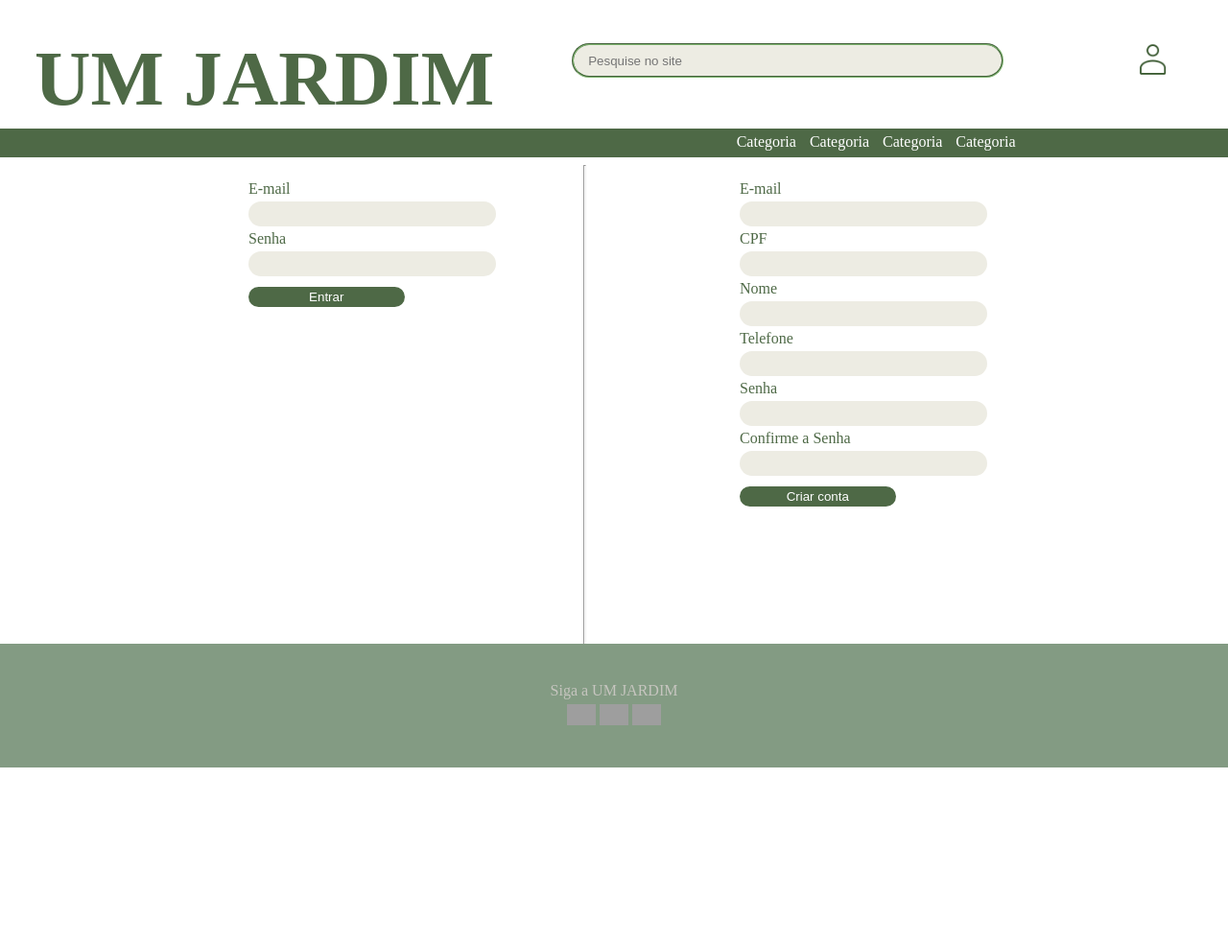
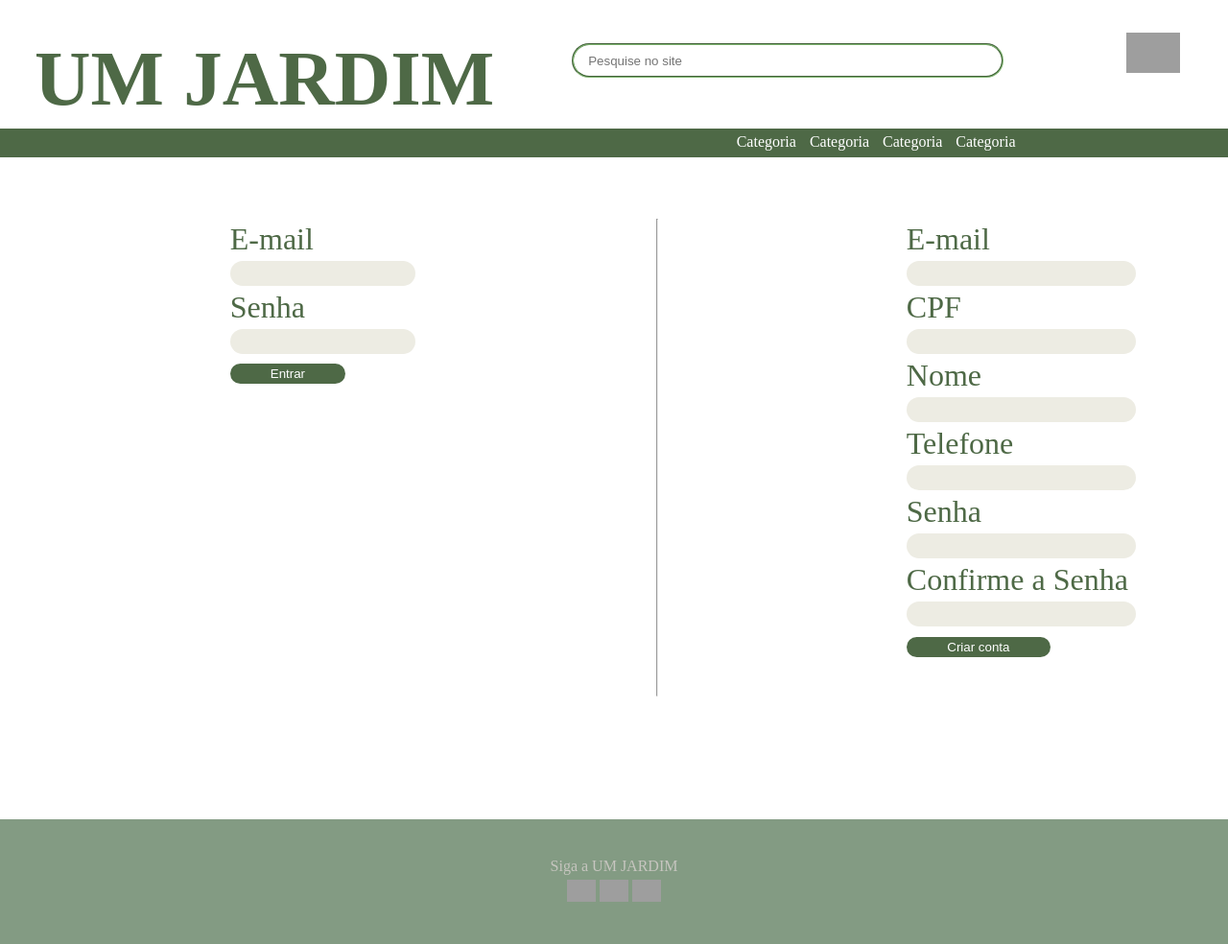
Before and after one commit to gabebraga/um_jardim, a PHP site: page /login.html in a window 1280 px wide; the page is wider, and only the part inside the window is pictured. Shown: that part at 96% size. Before the commit the page ends 800 px from the top of that part, so only its background shows below. Run offline with PHP 8.4, Linux system fonts and the light colour scheme; grey boxes are pictures that could not be loaded.

Commit message:
Atts caregorias

```diff
--- a/footer.css
+++ b/footer.css
@@ -1,6 +1,5 @@
 footer {
     margin: 0%;
-    position: absolute;
     bottom: 0;
     width: 100%;
 }
--- a/header.css
+++ b/header.css
@@ -1,11 +1,13 @@
 header {
     margin-bottom: 8px;
+    width: 100%;
 }
 
 .header {
     background-color: #ffffff;
     height: 134px;
     width: 100%;
+    position: relative;
 }
 #logo {
     float: left;
--- a/login.css
+++ b/login.css
@@ -5,44 +5,37 @@ body{
     background-color: white;
     font-family: Bekinder;
 }
-.sec{
+.all_forms{
+    display: flex;
     width: 100%;
-    display: block;
+    margin-left: 18.5%;
+    margin-top: 5%;
+    margin-bottom: 10%;
 }
 .b{
-    float: left;
-    width: 20%;
-    margin-top: 1%;
-    margin-left: 20%;
+    box-sizing: flex;
+    display: inline-block;
 }
 .hr{
-    float: left;
-    margin-left: 7.5%;
-}
-.c{
-    float: right;
-    width: 20%;
-    margin-top: 1%;
+    box-sizing: border-box;
+    display: flex;
+    margin-left: 20%;
     margin-right: 20%;
 }
 .m1{
+    font-size: 200%;
     color: #4E6946;
 }
 .m3{
     height: 20px;
+    border-radius: 15px;
+    border-color: transparent;
+    background-color: #EDECE3;
     width: 100%;
 }
 .m4{
     margin-top: 3%;
     color: white;
-}
-input{
-    border-radius: 15px;
-    border-color: transparent;
-    width: 100%;
-    background-color: #EDECE3;
-}
-button{
     width: 65%;
     height: 55%;
     border-radius: 30px;
--- a/login.html
+++ b/login.html
@@ -25,6 +25,7 @@
                 <div class="menu-item">Categoria</div>
             </section>
         </header>
+<section class="all_forms">
     <form action="" name="data" onsubmit="return validar()">
     <table class="b">
         <tr>
@@ -46,9 +47,9 @@
     </table>
     </form>
     <hr class="hr" width="1" size="500">
-    <section class="sec">
+    <div>
     <form method="post" action="enviar.php" name="cadastro">
-    <table class="c">
+    <table class="b">
         <tr>
             <td  class="m1">E-mail</td>
         </tr>
@@ -90,6 +91,7 @@
         </tr>
     </table>
     </form>
+</div>
 </section>
      <footer class="rodapé">
         <p class="footer-txt">Siga a UM JARDIM</p>
```
Also changed, not shown: categorias.css (+23 -29 lines), categorias.html (+41 -21 lines), pi fotos/login.png (renamed from login.png), pi fotos/lupa.png (renamed from lupa.png).
